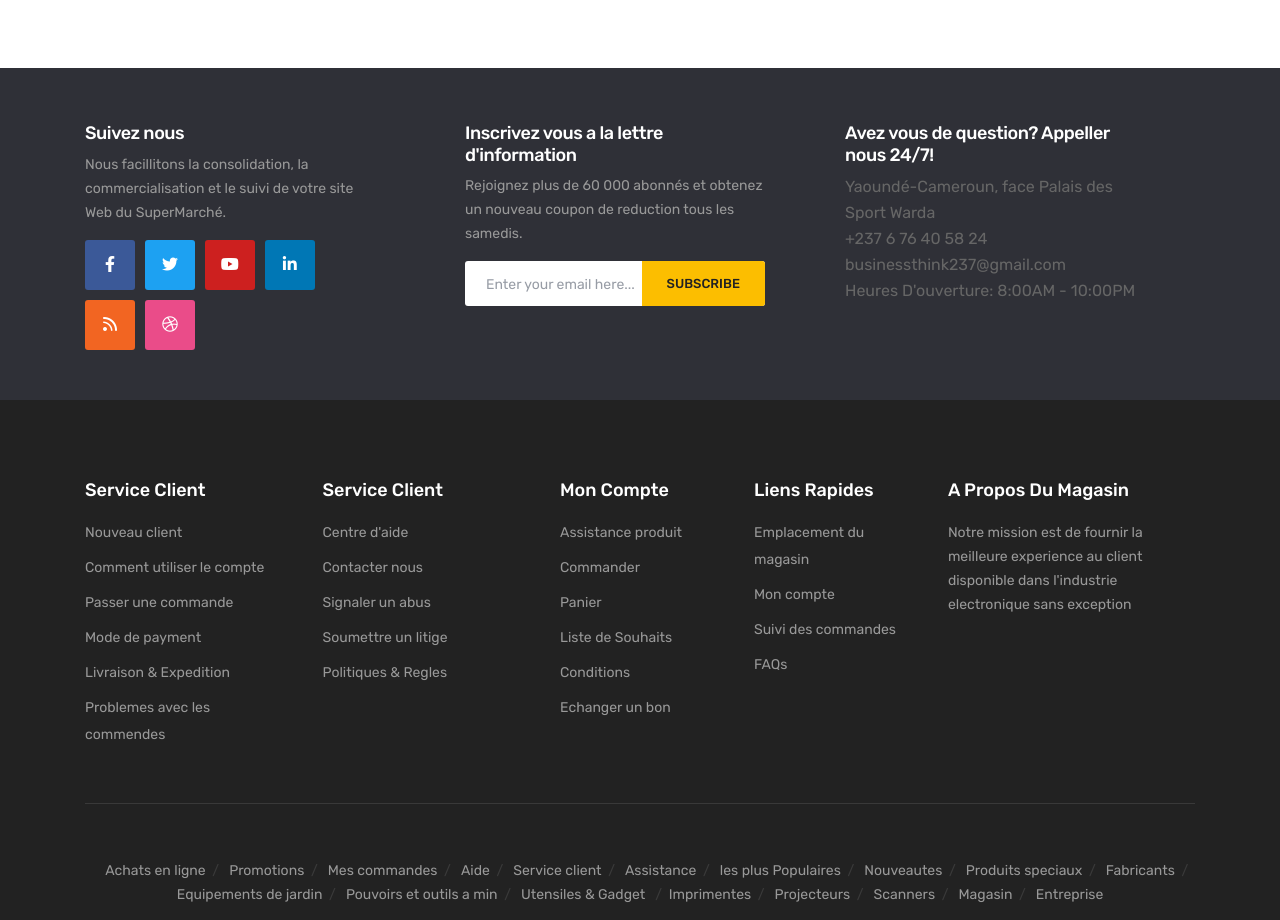
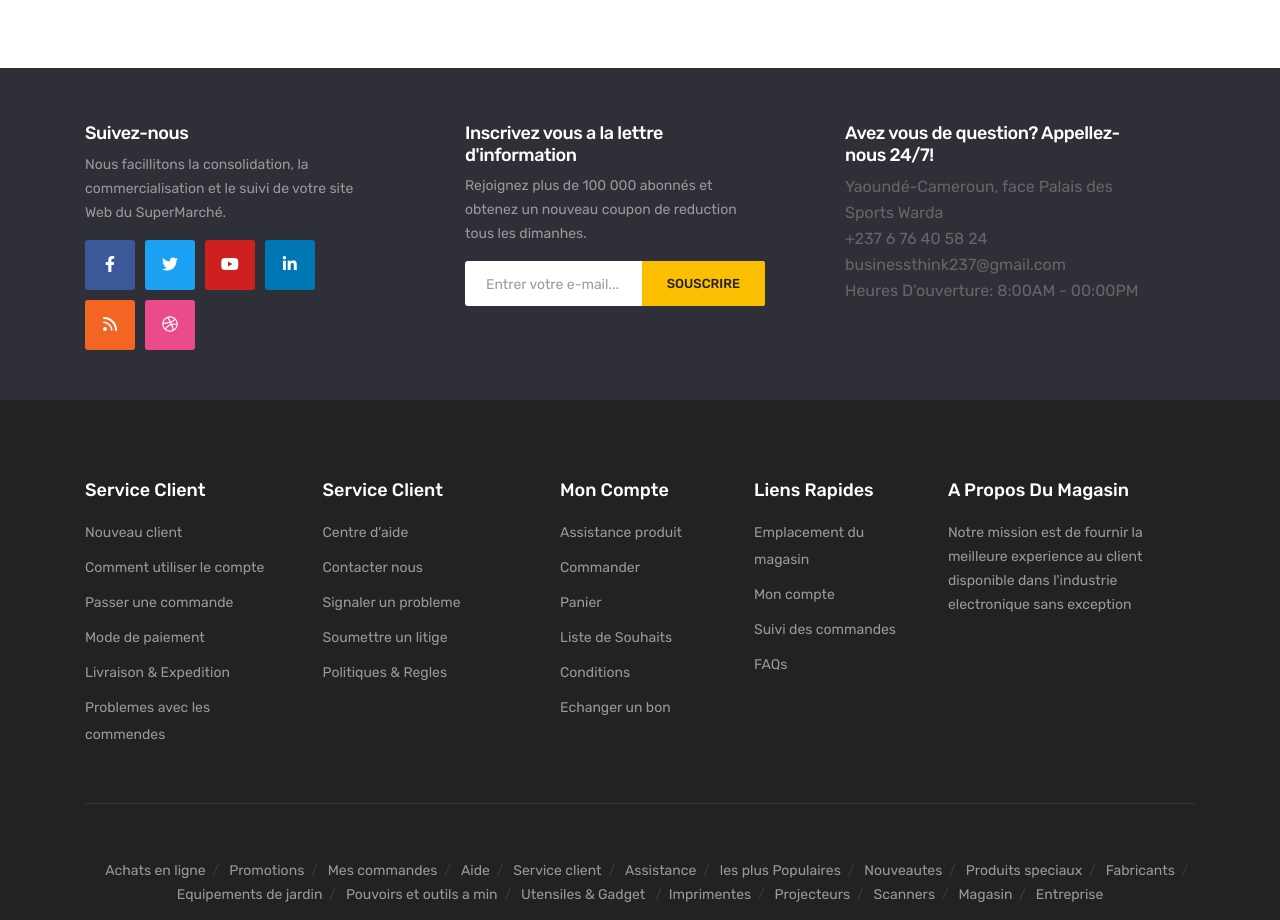
Before and after one commit to Melimelo237/GroupeVI, a plain HTML site: page my-account.html in a window 1280 px wide. Shown: the part 1168-2088 px from the top of the page. Drawn offline with nearby package versions, Linux system fonts and the light colour scheme; files whose address does not match are found by name.

Commit message:
my-account.html

```diff
--- a/my-account.html
+++ b/my-account.html
@@ -292,7 +292,7 @@
                                                             <li><a href="product-details.html">Horloges &amp; Decoration &amp; Lampes &amp; Mirroirs</a></li>
                                                         </ul>
                                                     </li>
-                                                    <li><a href="shop.html">ELECTRONIQUES</a>
+                                                    <li><a href="shop.html">ELECTRO-MENAGERS</a>
                                                         <ul class="mega-item">
                                                             <li><a href="product-details.html">Rangements plastiques &amp; Etendoirs &amp; Linge de toilettes </a></li>
                                                             <li><a href="product-details.html">Literie &amp; Oreillés &amp; Couettes &amp; Matellas &amp; linge de maison</a></li>
@@ -528,7 +528,7 @@
             <div class="row">
                 <div class="col-lg-4 col-md-6">
                     <div class="cta-item cta-item-d mb-30">
-                        <h5 class="cta-title">Suivez nous</h5>
+                        <h5 class="cta-title">Suivez-nous</h5>
                         <p>Nous facillitons la consolidation, la commercialisation et le suivi de votre site Web du SuperMarché.</p>
                         <div class="cta-social">
                             <div class="social-icon">
@@ -545,21 +545,21 @@
                 <div class="col-lg-4 col-md-6">
                     <div class="cta-item mb-30">
                         <h5 class="cta-title">Inscrivez vous a la lettre d'information</h5>
-                        <p>Rejoignez plus de 60 000 abonnés et obtenez un nouveau coupon de reduction tous les samedis.</p>
+                        <p>Rejoignez plus de 100 000 abonnés et obtenez un nouveau coupon de reduction tous les dimanhes.</p>
                         <div class="subscribe__form">
                             <form action="#">
-                                <input type="email" placeholder="Enter your email here...">
-                                <button>subscribe</button>
+                                <input type="email" placeholder="Entrer votre e-mail...">
+                                <button>souscrire</button>
                             </form>
                         </div>
                     </div>
                 </div>
                 <div class="col-lg-4 col-md-6">
                     <div class="cta-item mb-30">
-                        <h5 class="cta-title"> Avez vous de question? Appeller nous 24/7!</h5>
+                        <h5 class="cta-title"> Avez vous de question? Appellez-nous 24/7!</h5>
                         <ul class="menu">
                             <li class="adres">
-                                <a target="_blank" href="https://goo.gl/maps/c82DDZ8ALvL878Bv8"> Yaoundé-Cameroun, face Palais des Sport Warda</a>
+                                <a target="_blank" href="https://goo.gl/maps/c82DDZ8ALvL878Bv8"> Yaoundé-Cameroun, face Palais des Sports Warda</a>
                             </li>
                             <li class="phone">
                                 +237 6 76 40 58 24
@@ -568,7 +568,7 @@
                                 <a href="mailto:businessthink237@gmail.com">businessthink237@gmail.com</a>
                             </li>
                             <li class="time">
-                                Heures D'ouverture: 8:00AM - 10:00PM
+                                Heures D'ouverture: 8:00AM - 00:00PM
                             </li>
                         </ul>
                     </div>
@@ -600,7 +600,7 @@
                                                     <li><a href="faq.html">Nouveau client</a></li>
                                                     <li><a href="faq.html">Comment utiliser le compte</a></li>
                                                     <li><a href="faq.html">Passer une commande</a></li>
-                                                    <li><a href="faq.html">Mode de payment</a></li>
+                                                    <li><a href="faq.html">Mode de paiement</a></li>
                                                     <li><a href="faq.html">Livraison &amp; Expedition</a></li>
                                                     <li><a href="faq.html">Problemes avec les commendes</a></li>
                                                 </ul>
@@ -618,7 +618,7 @@
                                                 <ul>
                                                     <li><a href="faq.html">Centre d'aide</a></li>
                                                     <li><a href="faq.html">Contacter nous</a></li>
-                                                    <li><a href="faq.html">Signaler un abus</a></li>
+                                                    <li><a href="faq.html">Signaler un probleme</a></li>
                                                     <li><a href="faq.html">Soumettre un litige</a></li>
                                                     <li><a href="faq.html">Politiques &amp; Regles</a></li>
                                                 </ul>
```
